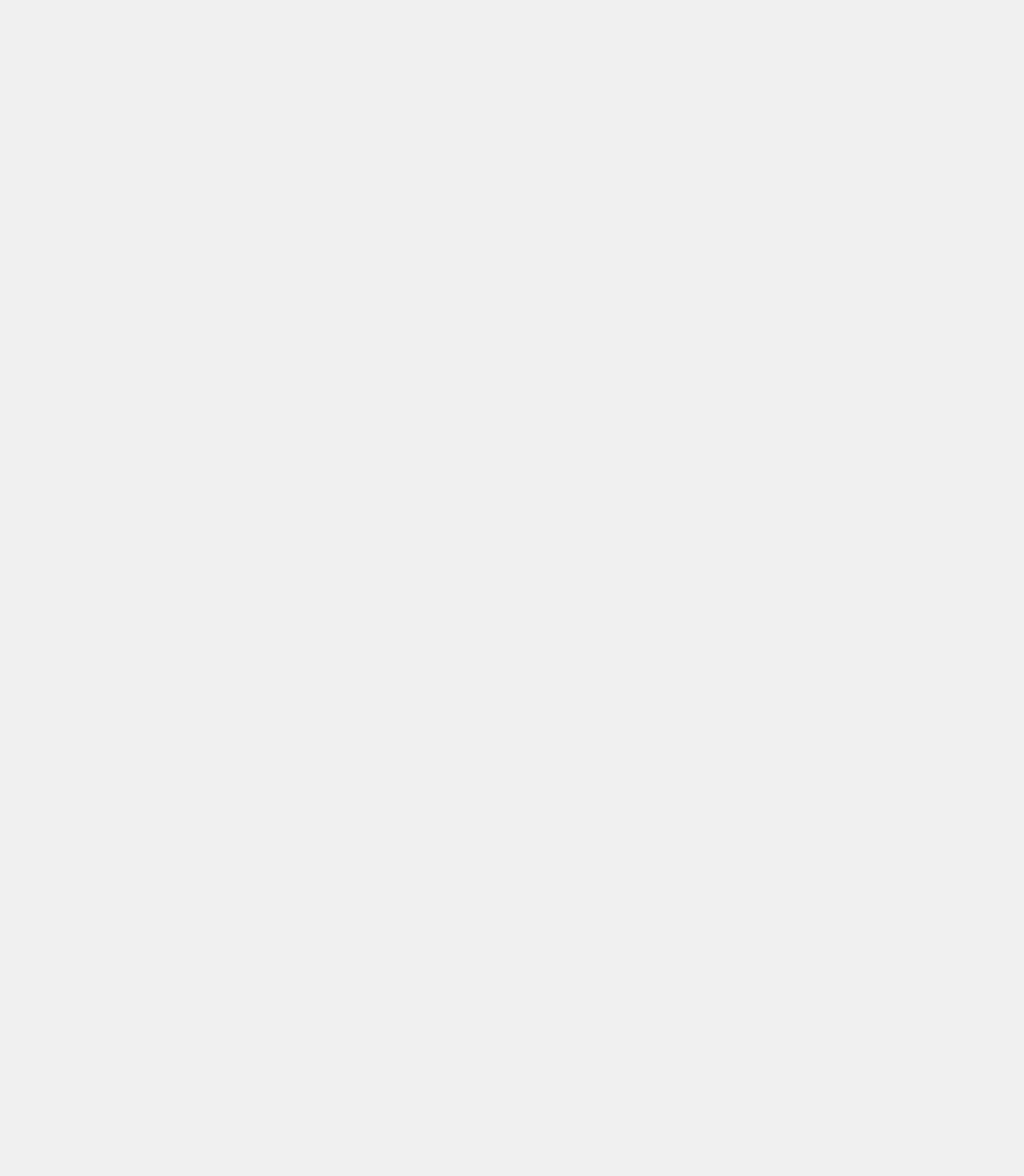
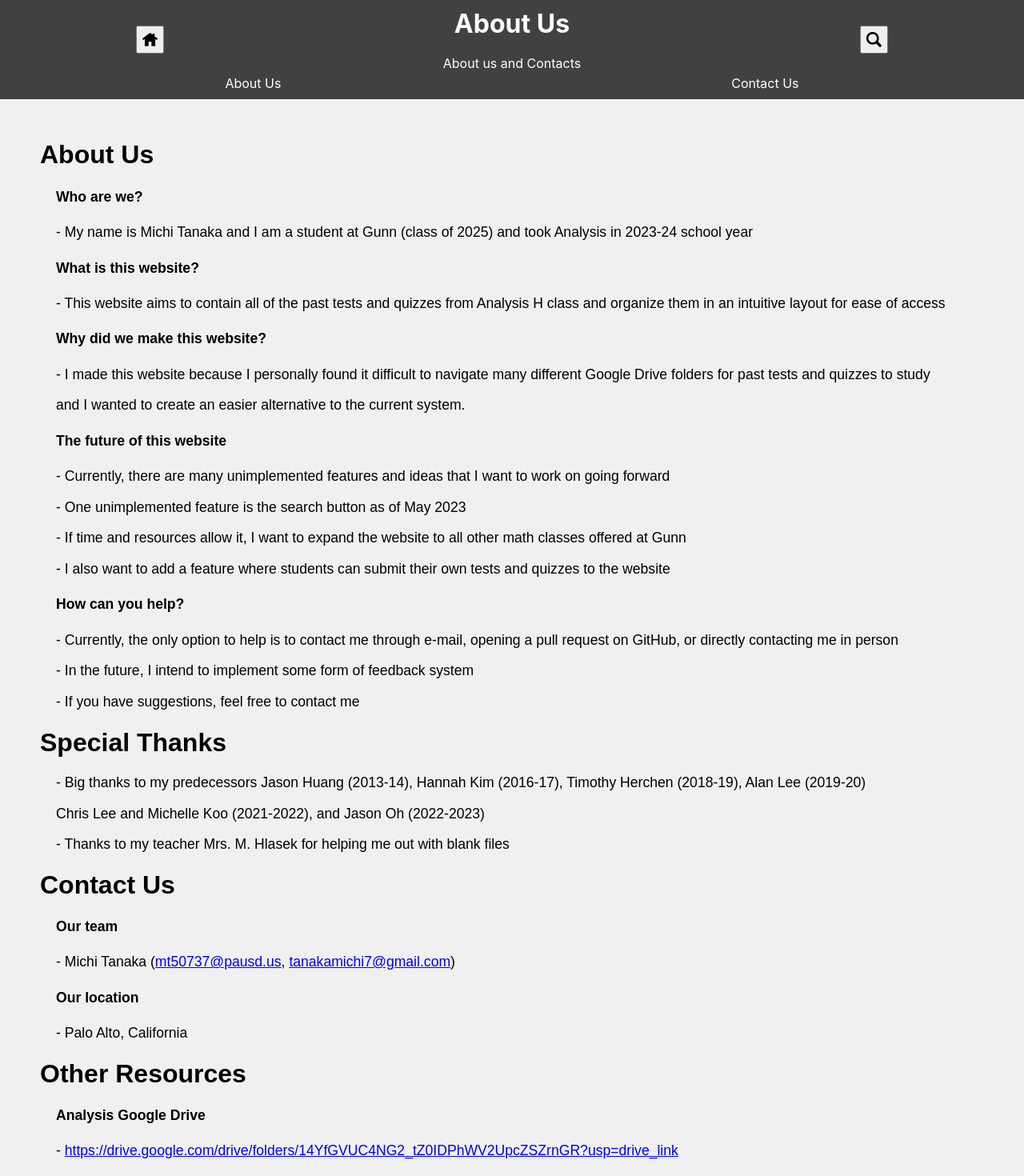
Before and after one commit to 1datcodes/GunnMaths, a React (Create React App) app: page /about in a window 1280 px wide. Before the commit this address had no page. Shown: the top 1470 px of the page at 80% size. Before the commit the page ends 800 px from the top, so only its background shows below. Built offline with nearby package versions, Linux system fonts and the light colour scheme.

Commit message:
Added an About page

```diff
--- a/src/Analysis/Analysis.js
+++ b/src/Analysis/Analysis.js
@@ -22,8 +22,7 @@ const units = [
     {url: "analysis/matrices", img: matrices, alt: "Matrices", text: "Matrices"},
     {url: "analysis/gatm", img: gatm, alt: "GAtM", text: "GAtM"},
     {url: "analysis/calculus", img: calculus, alt: "Limits + Calculus", text: "Limits + Calculus"},
-    {url: "analysis/midterms", img: "", alt: "Midterms", text: "Midterms"},
-    {url: "analysis/About", img: "", alt: "About", text: "About"}
+    {url: "analysis/midterms", img: "", alt: "Midterms", text: "Midterms"}
   ];
 
 function Analysis() {
--- a/src/Analysis/analysis-units/About.js
+++ /dev/null
@@ -1,20 +0,0 @@
-import React from "react";
-import Header from '../../Header/Header';
-import Accordion from '../../Accordion';
-import BackButton from '../../BackButton';
-
-const resources = [];
-
-function About() {
-    return (
-        <div className="About">
-            <Header headerTitle="About" description="About this website"/>
-            <div className="Resources">
-                <BackButton />
-                <Accordion data={resources} />
-            </div>
-        </div>
-    );
-}
-
-export default About;
--- a/src/App.js
+++ b/src/App.js
@@ -12,7 +12,7 @@ import Matrices from './Analysis/analysis-units/Matrices';
 import GAtM from './Analysis/analysis-units/GAtM';
 import Calculus from './Analysis/analysis-units/Calculus';
 import Midterms from './Analysis/analysis-units/Midterms';
-import About from './Analysis/analysis-units/About';
+import About from './Header/About';
 
 function App() {
   return (
@@ -30,7 +30,7 @@ function App() {
         <Route path="/analysis/gatm" element={<GAtM />} />
         <Route path="/analysis/calculus" element={<Calculus />} />
         <Route path="/analysis/midterms" element={<Midterms />} />
-        <Route path="/analysis/about" element={<About />} />
+        <Route path="/about" element={<About />} />
       </Routes>
     </Router>
   );
--- /dev/null
+++ b/src/Header/About.css
@@ -0,0 +1,22 @@
+.about {
+    width: 100%;
+    display: flex;
+    flex-direction: column;
+}
+
+.About-Content {
+    padding: 30px 50px;
+}
+
+.About-Content h1 {
+    color: black;
+    font-size: 2em;
+    font-family: Arial, Helvetica, sans-serif;
+}
+
+.Text {
+    padding: 0 20px;
+    color: black;
+    font-size: 1.1em;
+    font-family: Arial, Helvetica, sans-serif;
+}
--- /dev/null
+++ b/src/Header/About.js
@@ -0,0 +1,75 @@
+import React, { useEffect } from 'react';
+import Header from './Header';
+import './About.css';
+
+const About = () => {
+    useEffect(() => {
+        setTimeout(() => {
+            const elementId = window.location.hash.substring(1);
+            const element = document.getElementById(elementId);
+
+            if (element) {
+                element.scrollIntoView({ behavior: 'smooth' });
+            }
+        }, 0);
+    }, []);
+
+    return (
+        <about>
+            <Header headerTitle="About Us" description="About us and Contacts"/>
+            <div className="About-Content">
+                <div id="about" className="About">
+                    <h1>About Us</h1>
+                    <div className="Text">
+                        <h4>Who are we?</h4>
+                        <p>- My name is Michi Tanaka and I am a student at Gunn (class of 2025) and took Analysis in 2023-24 school year</p>
+                        <h4>What is this website?</h4>
+                        <p>- This website aims to contain all of the past tests and quizzes from Analysis H class and organize them in an intuitive layout for ease of access</p>
+                        <h4>Why did we make this website?</h4>
+                        <p>- I made this website because I personally found it difficult to navigate many different Google Drive folders for past tests and quizzes to study</p>
+                        <p>and I wanted to create an easier alternative to the current system.</p>
+                        <h4>The future of this website</h4>
+                        <p>- Currently, there are many unimplemented features and ideas that I want to work on going forward</p>
+                        <p>- One unimplemented feature is the search button as of May 2023</p>
+                        <p>- If time and resources allow it, I want to expand the website to all other math classes offered at Gunn</p>
+                        <p>- I also want to add a feature where students can submit their own tests and quizzes to the website</p>
+                        <h4>How can you help?</h4>
+                        <p>- Currently, the only option to help is to contact me through e-mail, opening a pull request on GitHub, or directly contacting me in person</p>
+                        <p>- In the future, I intend to implement some form of feedback system</p>
+                        <p>- If you have suggestions, feel free to contact me</p>
+                    </div>
+                </div>
+                <div id="thanks" className="Thanks">
+                    <h1>Special Thanks</h1>
+                    <div className="Text">
+                        <p>- Big thanks to my predecessors Jason Huang (2013-14), Hannah Kim (2016-17), Timothy Herchen (2018-19), Alan Lee (2019-20)</p>
+                        <p>Chris Lee and Michelle Koo (2021-2022), and Jason Oh (2022-2023)</p>
+                        <p>- Thanks to my teacher Mrs. M. Hlasek for helping me out with blank files</p>
+                    </div>
+                </div>
+                <div id="contact"  className="Contact">
+                    <h1>Contact Us</h1>
+                    <div className="Text">
+                        <h4>Our team</h4>
+                        <p>- Michi Tanaka (<a href="mailto: mt50737@pausd.us">mt50737@pausd.us</a>, <a href="mailto: tanakamichi7@gmail.com">tanakamichi7@gmail.com</a>)</p>
+                        <h4>Our location</h4>
+                        <p>- Palo Alto, California</p>
+                    </div>
+                </div>
+                <div id="other" className="Other">
+                    <h1>Other Resources</h1>
+                    <div className="Text">
+                        <h4>Analysis Google Drive</h4>
+                        <p>- <a href="https://drive.google.com/drive/folders/14YfGVUC4NG2_tZ0IDPhWV2UpcZSZrnGR?usp=drive_link">https://drive.google.com/drive/folders/14YfGVUC4NG2_tZ0IDPhWV2UpcZSZrnGR?usp=drive_link</a></p>
+                        <h4>2023-2024 Calendar</h4>
+                        <p>- <a href="https://docs.google.com/spreadsheets/d/1sH6J7tkWx5mKWlGE2LJB93MIX8ODSkp3ibttnPnbONk/edit?usp=sharing">https://docs.google.com/spreadsheets/d/1sH6J7tkWx5mKWlGE2LJB93MIX8ODSkp3ibttnPnbONk/edit?usp=sharing</a></p>
+                        <h4>GitHub Repository</h4>
+                        <p>- <a href="https://github.com/1datcodes/GunnMaths">https://github.com/1datcodes/GunnMaths</a></p>
+                    </div>
+                </div>
+            </div>
+        </about>
+    );
+};
+
+export default About;
--- a/src/Header/Header.css
+++ b/src/Header/Header.css
@@ -1,10 +1,33 @@
 .Header {
     width: 100%;
     background-color: #414141;
+}
+.Main-Header {
+    width: 100%;
     display: flex;
     flex-direction: row;
     justify-content: space-around;
     align-items: center;
+}
+
+.Sub-Header {
+    width: 100%;
+    height: 10px;
+    padding: 0 0 15px;
+    display: flex;
+    flex-direction: row;
+    justify-content: space-around;
+    align-items: center;
+}
+
+.Sub-Header :hover {
+    text-decoration: underline;
+    cursor: pointer;
+}
+
+.About-Page, .Contact-Page {
+    color: white;
+    text-decoration: none;
 }
 
 .Texts {
--- a/src/Header/Header.js
+++ b/src/Header/Header.js
@@ -1,4 +1,5 @@
 import React from "react";
+import { Link } from "react-router-dom";
 import "./Header.css";
 import HomeButton from "./HomeButton";
 import SearchButton from "./SearchButton";
@@ -6,12 +7,26 @@ import SearchButton from "./SearchButton";
 function Header({ headerTitle, description }) {
   return (
     <header className="Header">
+      <div className="Main-Header">
         <HomeButton />
         <div className="Texts">
             <h1 className="Title">{headerTitle}</h1>
             <p className="Description">{description}</p>
         </div>
         <SearchButton />
+      </div>
+      <div className="Sub-Header">
+        <div className="About-Page">
+          <Link to="/about#top" className="About-Page">
+            About Us
+          </Link>
+        </div>
+        <div className="Contact-Page">
+          <Link to="/about#contact" className="Contact-Page">
+            Contact Us
+          </Link>
+        </div>
+      </div>
     </header>
   );
 }
```
